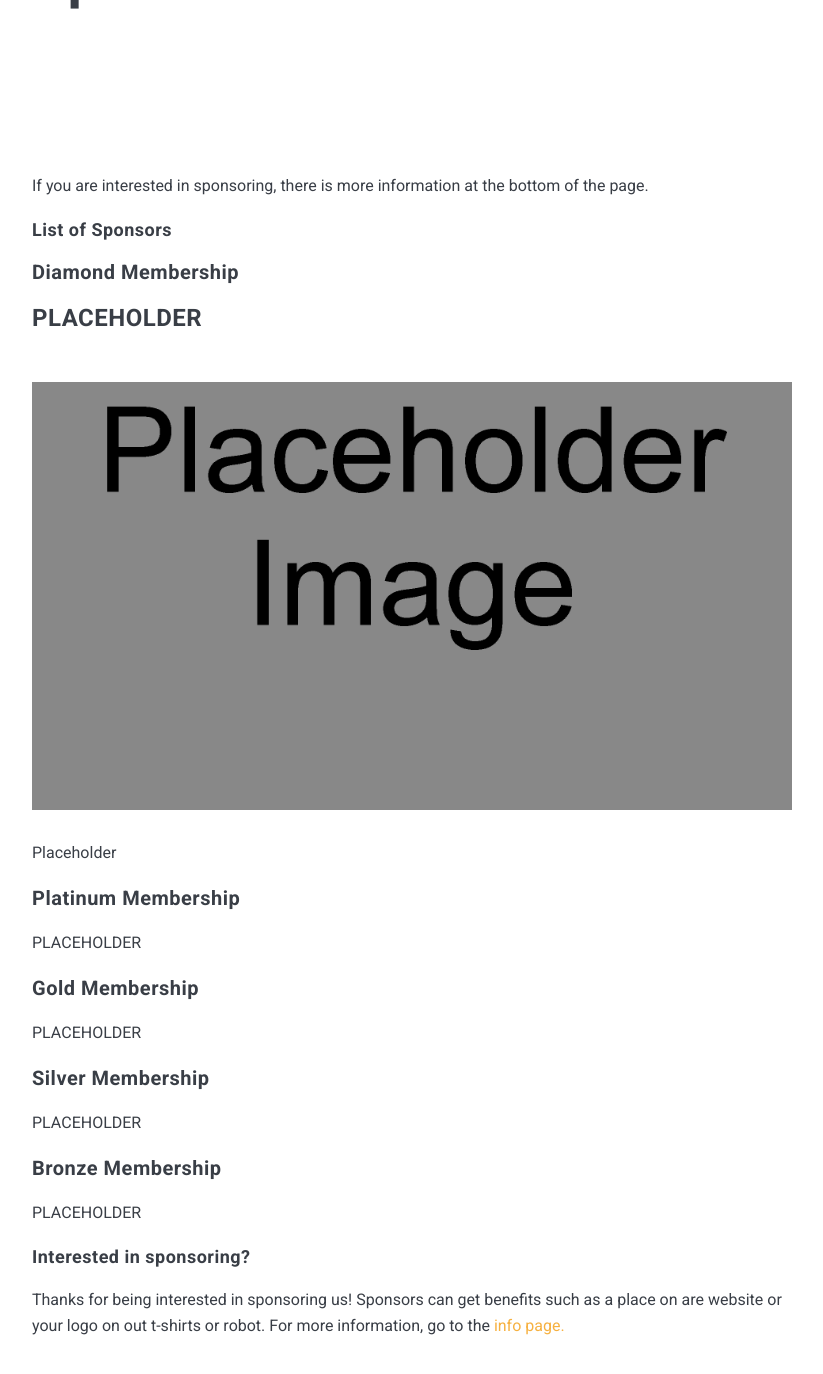
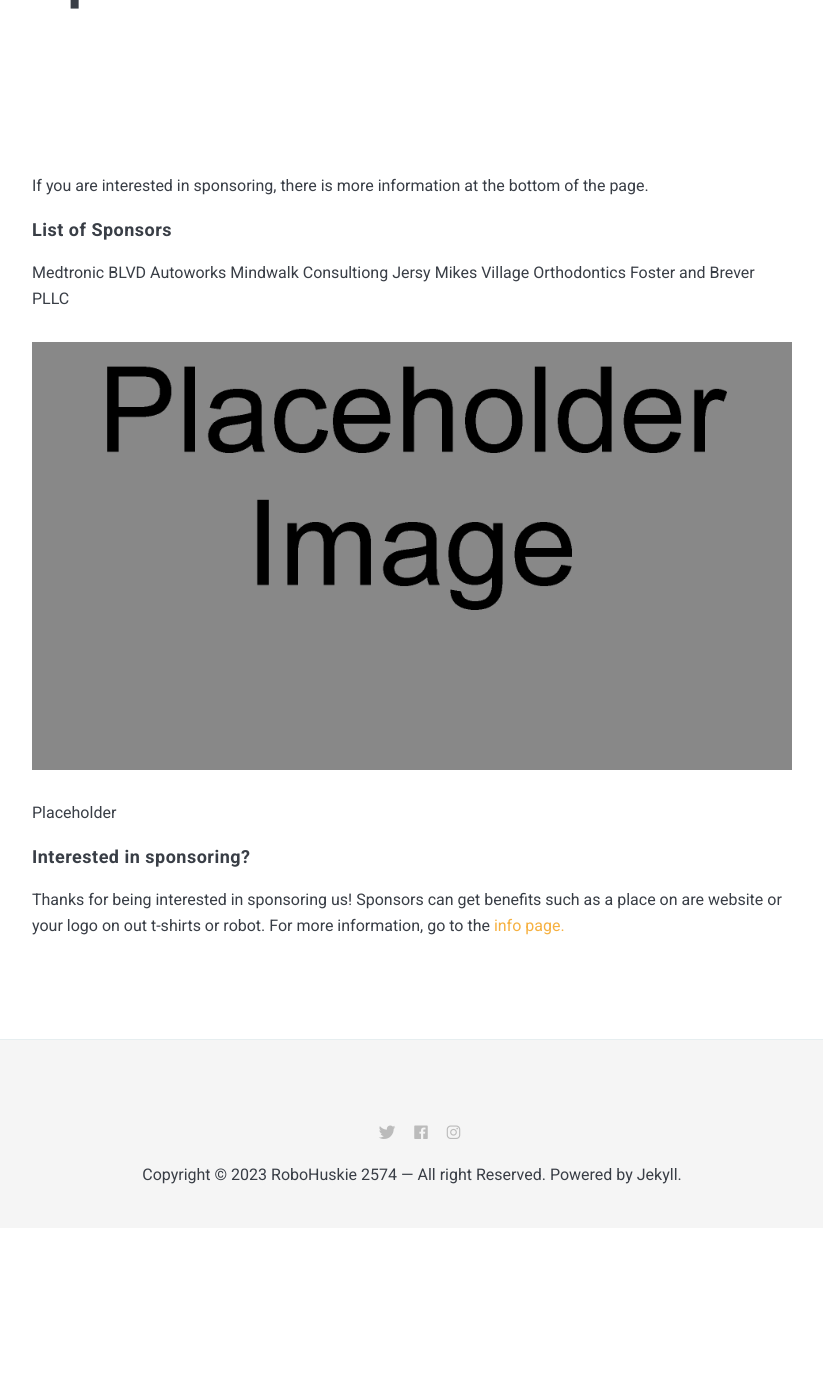
Before and after one commit to Robohuskie2574/Robohuskie2574.github.io, a Jekyll site: the page built from _pages/sponsors.md, in a window 1280 px wide and 1400 px high, scrolled down 238 px. Shown: the top 1374 px of the window, without its empty margins (228-1051 px from the left). Built offline with Jekyll 4.4.1, drawn with Linux system fonts in a browser that asks for light colours; nearby versions of some CDN libraries; after the commit the page ends 1466 px from its top, so only the background shows below that.

Commit message:
sponsers1

```diff
--- a/_pages/sponsors.md
+++ b/_pages/sponsors.md
@@ -5,18 +5,14 @@ permalink: /Sponsors/
 ---
 If you are interested in sponsoring, there is more information at the bottom of the page.
 ##### List of Sponsors
-#### Diamond Membership
-### PLACEHOLDER
+Medtronic
+BLVD Autoworks
+Mindwalk Consultiong
+Jersy Mikes
+Village Orthodontics
+Foster and Brever PLLC
 ![]({{site.baseurl}}/images/placeholder-img.png)
 Placeholder
-#### Platinum Membership
-PLACEHOLDER
-#### Gold Membership
-PLACEHOLDER
-#### Silver Membership
-PLACEHOLDER
-#### Bronze Membership
-PLACEHOLDER
 
 ##### Interested in sponsoring?
 Thanks for being interested in sponsoring us! Sponsors can get benefits such as a place on are website or your logo on out t-shirts or robot. For more information, go to the [info page.]({{site.baseurl}}/sinfo/)
```
